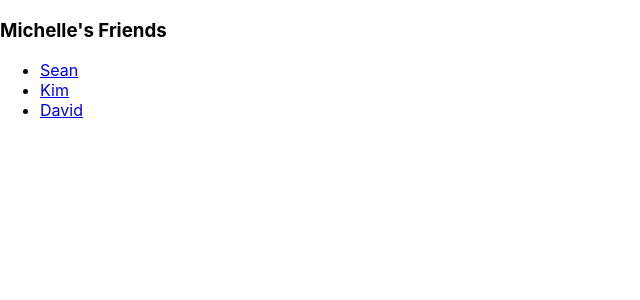
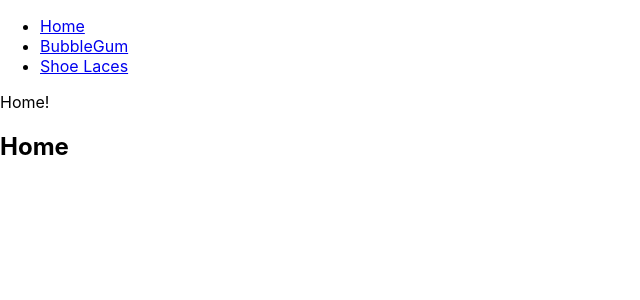
Before and after one commit to pmatsinopoulos/react-router, a React (Create React App) app: page / in a window 1280 px wide. Shown: the top 300 px of the page, without its empty margins (0-640 px from the left). Built offline with nearby package versions, Linux system fonts and the light colour scheme.

Commit message:
Sidebar. dynamically set the component property of Route

```diff
--- a/src/App.js
+++ b/src/App.js
@@ -1,39 +1,67 @@
 import React from 'react';
-import {BrowserRouter as Router, Route, Link} from 'react-router-dom';
+import { BrowserRouter as Router,
+         Route,
+         Link } from "react-router-dom";
 
-const PEEPS = [
-  { id: 0, name: "Michelle", friends: [1, 2, 3] },
-  { id: 1, name: "Sean", friends: [0, 3] },
-  { id: 2, name: "Kim", friends: [0, 1, 3] },
-  { id: 3, name: "David", friends: [1, 2] }
-];
-
-const findPeep = peepId => PEEPS.find(peep => peep.id == peepId)
+const routes = [
+  {
+    path: "/",
+    exact: true,
+    sidebar: () => <div>Home!</div>,
+    main: () => <h2>Home</h2>
+  },
+  {
+    path: "/bubblegum",
+    exact: false,
+    sidebar: () => <div>Bubblegum!</div>,
+    main: () => <h2>Bubblegum</h2>
+  },
+  {
+    path: "/shoelaces",
+    exact: false,
+    sidebar: () => <div>Show laces!</div>,
+    main: () => <h2>Show laces</h2>
+  }
+]
 
 const App = () => (
   <Router>
-    <Person match={{params: {id: 0}, url: ""}}/>
+    <div>
+      <div>
+        <ul>
+          <li>
+            <Link to="/">Home</Link>
+          </li>
+          <li>
+            <Link to="/bubblegum">BubbleGum</Link>
+          </li>
+          <li>
+            <Link to="/shoelaces">Shoe Laces</Link>
+          </li>
+        </ul>
+
+        {routes.map((route, index) => (
+          <Route
+            key={index}
+            path={route.path}
+            exact={route.exact}
+            component={route.sidebar}
+          />
+         ))}
+      </div>
+
+      <div>
+        {routes.map((route, index) => (
+          <Route
+            key={index}
+            component={route.main}
+            path={route.path}
+            exact={route.exact}
+          />
+        ))}
+      </div>
+    </div>
   </Router>
 )
 
-const Person = ({match}) => {
-  console.debug('Match', match)
-  let person = findPeep(match.params.id)
-
-  return (
-    <div>
-      <h3>{person.name}'s Friends</h3>
-      <ul>
-        {person.friends.map((friendId, index) => {
-          return (
-            <li key={friendId}>
-              <Link to={`${match.url}/${friendId}`} >{findPeep(friendId).name}</Link>
-            </li>
-          )
-        })}
-      </ul>
-      <Route component={Person} path={`${match.url}/:id`} />
-    </div>
-  )
-}
 export default App;
```
